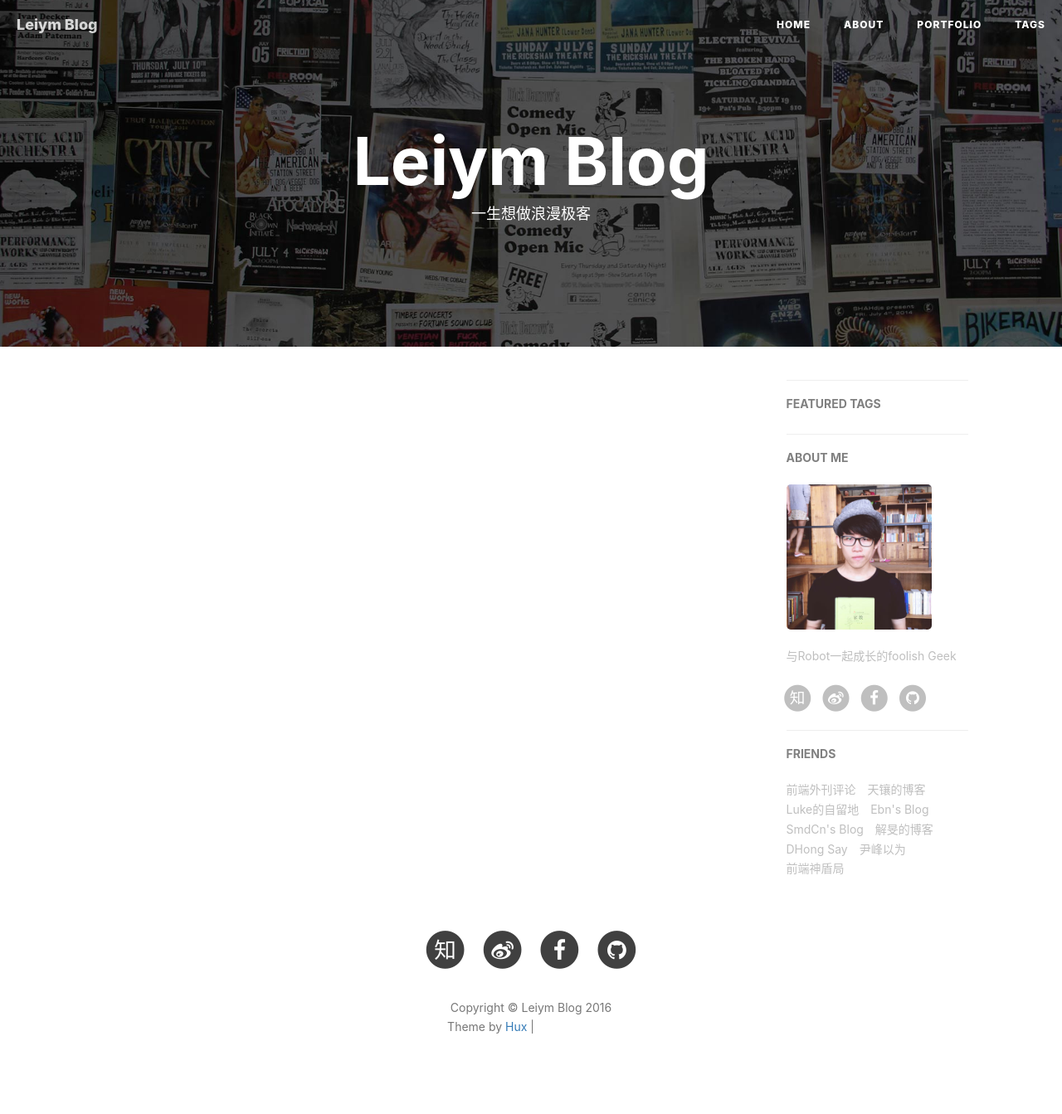
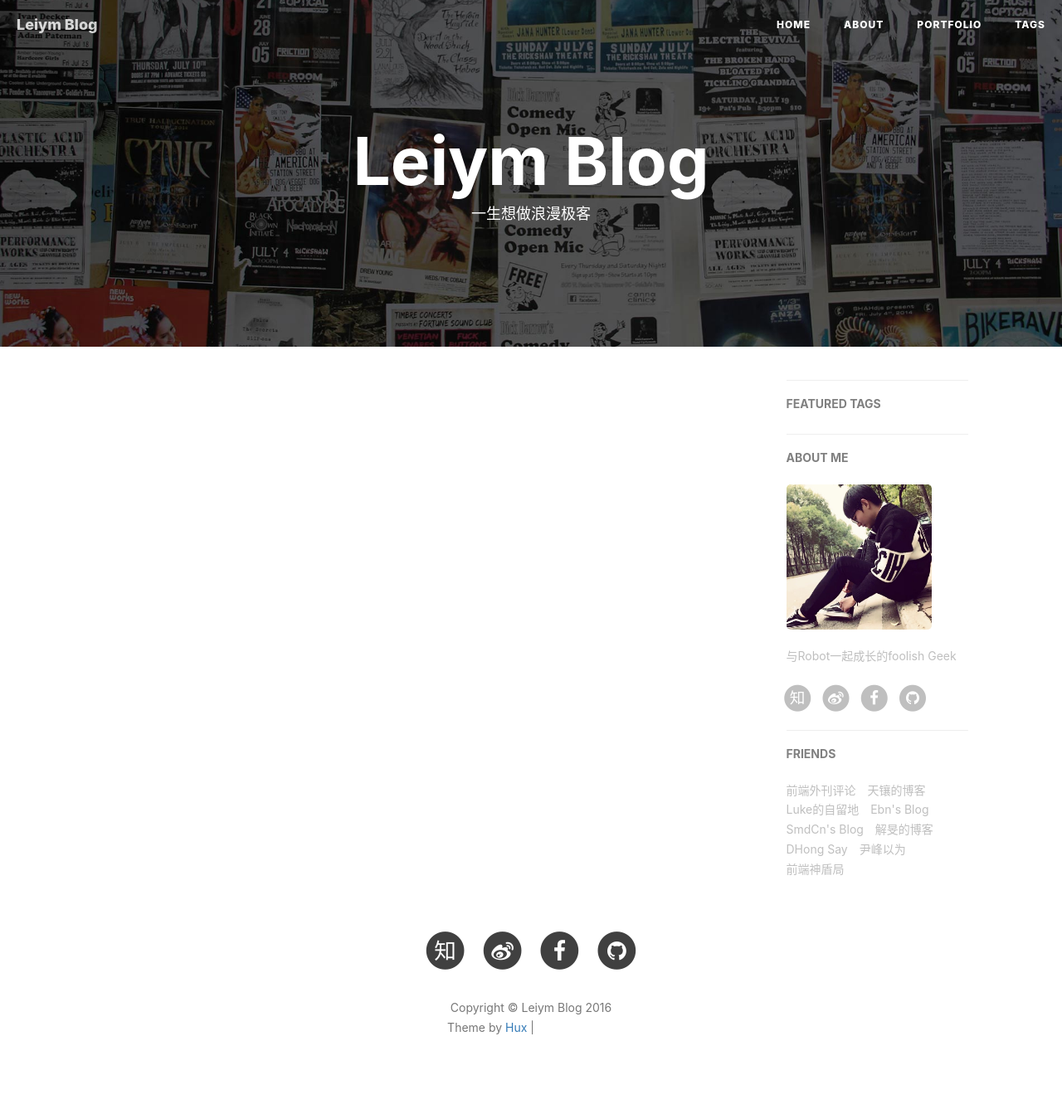
Before and after one commit to ozaki8/missmiaom.github.io, a Jekyll site: the page built from index.html, in a window 1280 px wide. Shown: the whole page at 83% size. Built offline with Jekyll 4.4.1, drawn with Linux system fonts in a browser that asks for light colours; nearby versions of some CDN libraries; the list of posts is cut into pages by our own code; comment, search, counter and statistics services are not loaded; grey boxes are pictures that could not be loaded.

Commit message:
Update _config.yml

```diff
--- a/_config.yml
+++ b/_config.yml
@@ -69,7 +69,7 @@ ba_track_id: 40f36defbf92a93a605c112dab344246
 # Sidebar settings
 sidebar: true                           # whether or not using Sidebar.
 sidebar-about-description: "与Robot一起成长的foolish Geek"
-sidebar-avatar: /img/avatar-hux.jpg      # use absolute URL, seeing it's used in both `/` and `/about/`
+sidebar-avatar: /img/leiyiming.jpg      # use absolute URL, seeing it's used in both `/` and `/about/`
 
 
 
```
